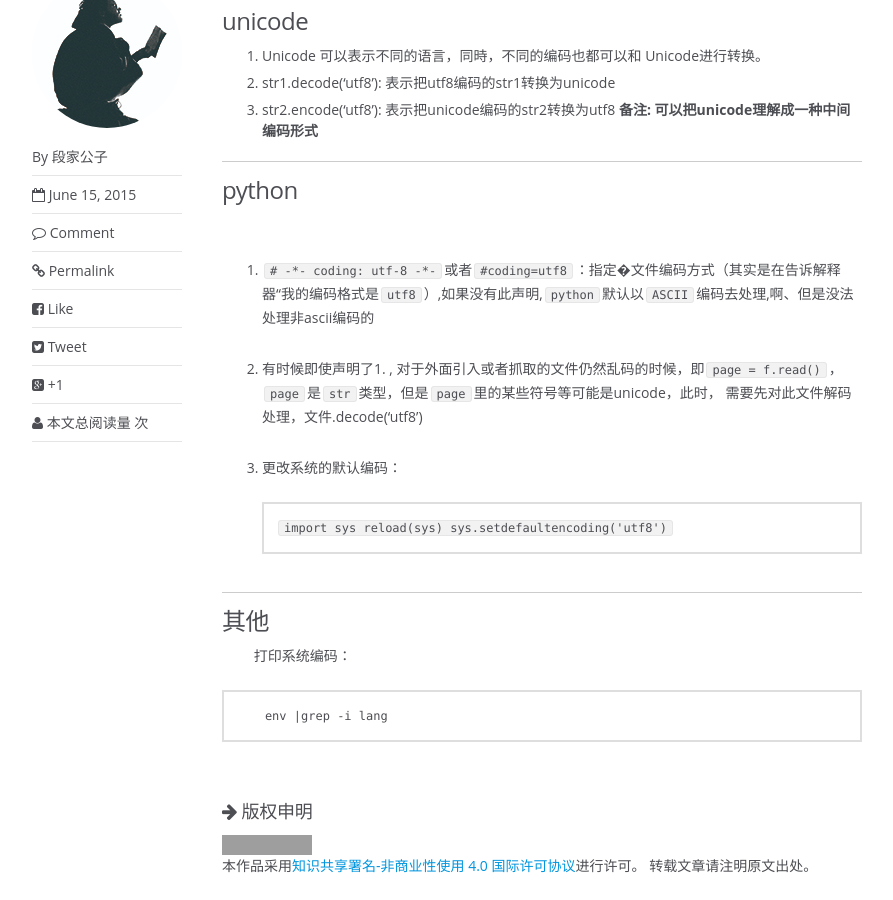
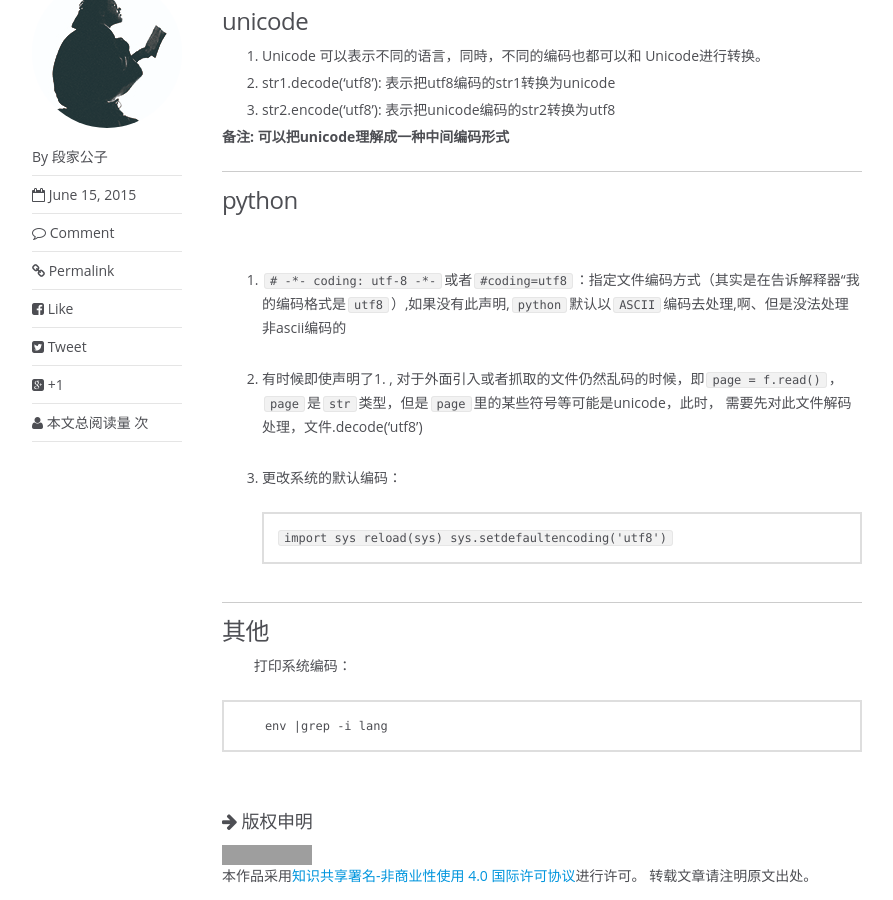
Before and after one commit to 1oscar/1oscar.github.io, a Jekyll site: the page built from _posts/2015-06-15-深入理解python编解码.markdown, in a window 1280 px wide and 900 px high, scrolled down 539 px. Shown: the whole window, without its empty margins (128-1021 px from the left). Built offline with Jekyll 4.4.1, drawn with Linux system fonts in a browser that asks for light colours; some web fonts are replaced; Markdown is read by kramdown in place of the engine named in the settings; comment, search, counter and statistics services are not loaded; grey boxes are pictures that could not be loaded.

Commit message:
encode decode

```diff
--- a/_posts/2015-06-15-深入理解python编解码.markdown
+++ b/_posts/2015-06-15-深入理解python编解码.markdown
@@ -11,16 +11,17 @@ tags: python
 1. Unicode 可以表示不同的语言，同時，不同的编码也都可以和 Unicode进行转换。
 2. str1.decode('utf8'): 表示把utf8编码的str1转换为unicode
 3. str2.encode('utf8'): 表示把unicode编码的str2转换为utf8
+
 **备注: 可以把unicode理解成一种中间编码形式**
 
 ---
 ### python
 &emsp;&emsp;
-1. `# -*- coding: utf-8 -*-`或者`#coding=utf8`：指定�文件编码方式（其实是在告诉解释器“我的编码格式是`utf8`）,如果没有此声明,`python`默认以`ASCII`编码去处理,啊、但是没法处理非ascii编码的
+1.   `# -*- coding: utf-8 -*-`或者`#coding=utf8`：指定文件编码方式（其实是在告诉解释器“我的编码格式是`utf8`）,如果没有此声明,`python`默认以`ASCII`编码去处理,啊、但是没法处理非ascii编码的
 
-2. 有时候即使声明了1. , 对于外面引入或者抓取的文件仍然乱码的时候，即`page = f.read()`，`page`是`str`类型，但是`page`里的某些符号等可能是unicode，此时， 需要先对此文件解码处理，文件.decode('utf8')
+2.  有时候即使声明了1. , 对于外面引入或者抓取的文件仍然乱码的时候，即`page = f.read()`，`page`是`str`类型，但是`page`里的某些符号等可能是unicode，此时， 需要先对此文件解码处理，文件.decode('utf8')
 
-3. 更改系统的默认编码：
+3.  更改系统的默认编码：
 
         import sys
         reload(sys)
```
